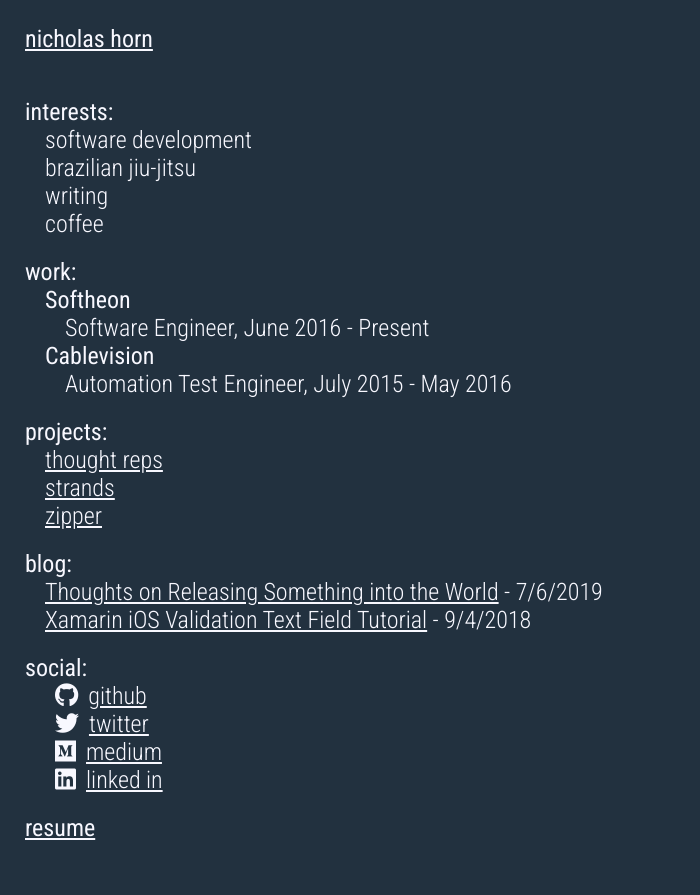
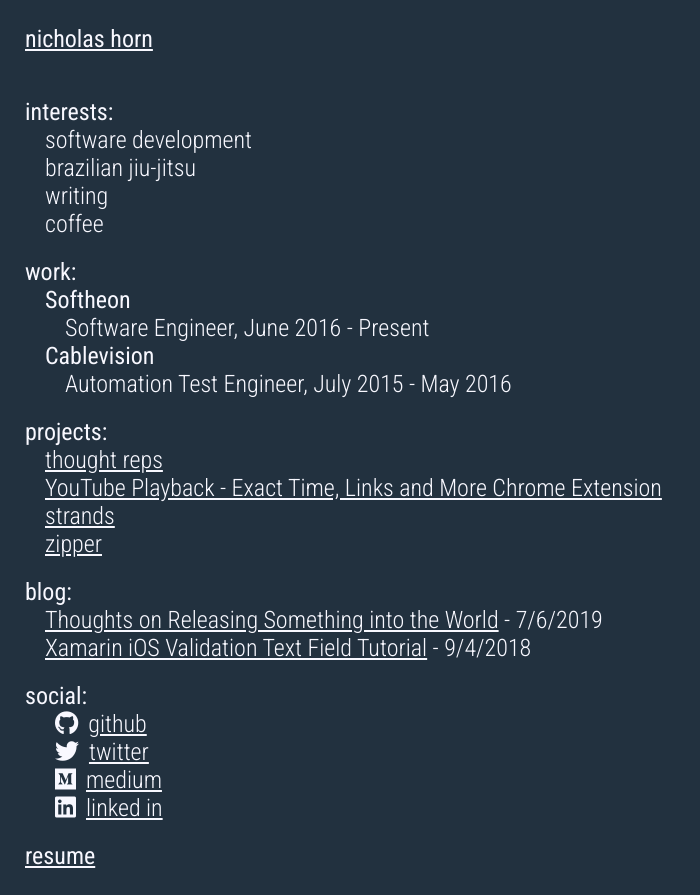
Before and after one commit to fauc3t/portfolio, a React (Create React App) app: page / in a window 1280 px wide. Shown: the whole page, without its empty margins (0-700 px from the left). Before the commit the page ends 867 px from the top, so only its background shows below. Built offline with nearby package versions, Linux system fonts and the light colour scheme.

Commit message:
add youtubee playback ext

```diff
--- a/src/json/about.js
+++ b/src/json/about.js
@@ -39,6 +39,13 @@
             'https://s3-us-west-2.amazonaws.com/nickhorn-portfolio/treps_3.JPG',
             'https://s3-us-west-2.amazonaws.com/nickhorn-portfolio/treps_4.JPG'*/
         ]
+    },
+    {
+        "name": "YouTube Playback - Exact Time, Links and More Chrome Extension",
+        "about": "A google chrome extension for easily seeking to the exact time of a video and generating a link.",
+        "path": "youtube-play-extension",
+        "link": "https://chrome.google.com/webstore/detail/youtube-playback-exact-ti/akjdpndmmghomfhopmliafonajmamebk/related",
+        "images": "https://nickhorn-portfolio.s3-us-west-2.amazonaws.com/1280x800.png"
     },
     {
         "name": "strands",
```
